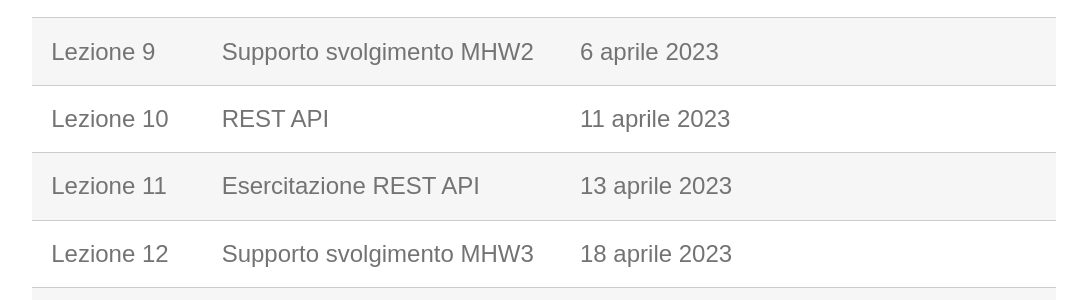
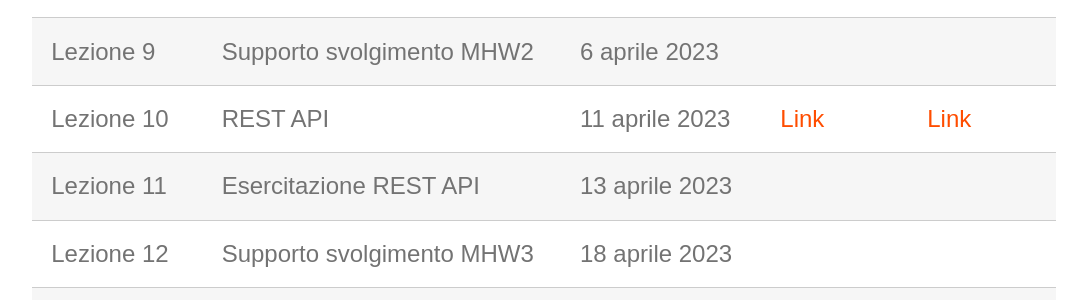
Before and after one commit to perceivelab/wp-al-23, a Jekyll site: the page built from lezioni.md, in a window 1280 px wide. Shown: the part 952-1252 px from the top of the page, without its empty margins (96-1183 px from the left). Built offline with Jekyll 4.4.1, drawn with Linux system fonts in a browser that asks for light colours; our own code applies the rules of GitHub Pages for plain Markdown files.

Commit message:
Added lezione

```diff
--- a/lezioni.md
+++ b/lezioni.md
@@ -17,7 +17,7 @@ layout: page
 | Lezione 7    | Javascript - DOM ed Eventi       | 30 marzo 2023  | [Link](https://studentiunict-my.sharepoint.com/:b:/g/personal/simone_palazzo_unict_it/EatJ9sOeevlBkZp3MYEJgv8BLcao9MrBB5WiWNNJZWQj-A?e=IbjsCZ) | [Link](https://studentiunict-my.sharepoint.com/:u:/g/personal/simone_palazzo_unict_it/EQEOKQiVOulMrjam69ktPhYBpAz8G1lgyC2cVvavyySEhQ?e=hD2g5T) |
 | Lezione 8    | Javascript - Modali e Fetch      | 4 aprile 2023  | [Link](https://studentiunict-my.sharepoint.com/:b:/g/personal/simone_palazzo_unict_it/EdpXoZFbNn5GiDJZ8XSK3iwBKmjkZz7tluG3_EfVF0IkDA?e=Jg9nGt) + [Link](https://studentiunict-my.sharepoint.com/:b:/g/personal/simone_palazzo_unict_it/ESFDDSAtmjNDms5dBeB-lv8BypOtyQ9DxpmfrS4o2UPpiQ?e=TSpMlX) | [Link](https://studentiunict-my.sharepoint.com/:u:/g/personal/simone_palazzo_unict_it/EdPyoLeG2S9Ou7hA65dz0lUBBPvElKZi6dWYuF04WZ758g?e=9yGV0g) + [Link](https://studentiunict-my.sharepoint.com/:u:/g/personal/simone_palazzo_unict_it/EQFc9clA2o9Jn62kboV90xEBFoDT3lpCQYH2Lk3ham5rHg?e=3M5IqV) |
 | Lezione 9    | Supporto svolgimento MHW2        | 6 aprile 2023  | |
-| Lezione 10   | REST API                         | 11 aprile 2023 | |
+| Lezione 10   | REST API                         | 11 aprile 2023 | [Link](https://studentiunict-my.sharepoint.com/:b:/g/personal/simone_palazzo_unict_it/EYfOSGpsoFlJs50ZrTtiUgkBiBXfGiowlr0cAhNVSrwSjg?e=S9gECW) | [Link](https://studentiunict-my.sharepoint.com/:u:/g/personal/simone_palazzo_unict_it/EQbxX13Uj11LioUqBkq1o2cBlmLkkuL_w_Gt_0yKJDZLdQ?e=a6dqwN) |
 | Lezione 11   | Esercitazione REST API           | 13 aprile 2023 | |
 | Lezione 12   | Supporto svolgimento MHW3        | 18 aprile 2023 | |
 | Lezione 13   | PHP                              | 20 aprile 2023 | |
```
